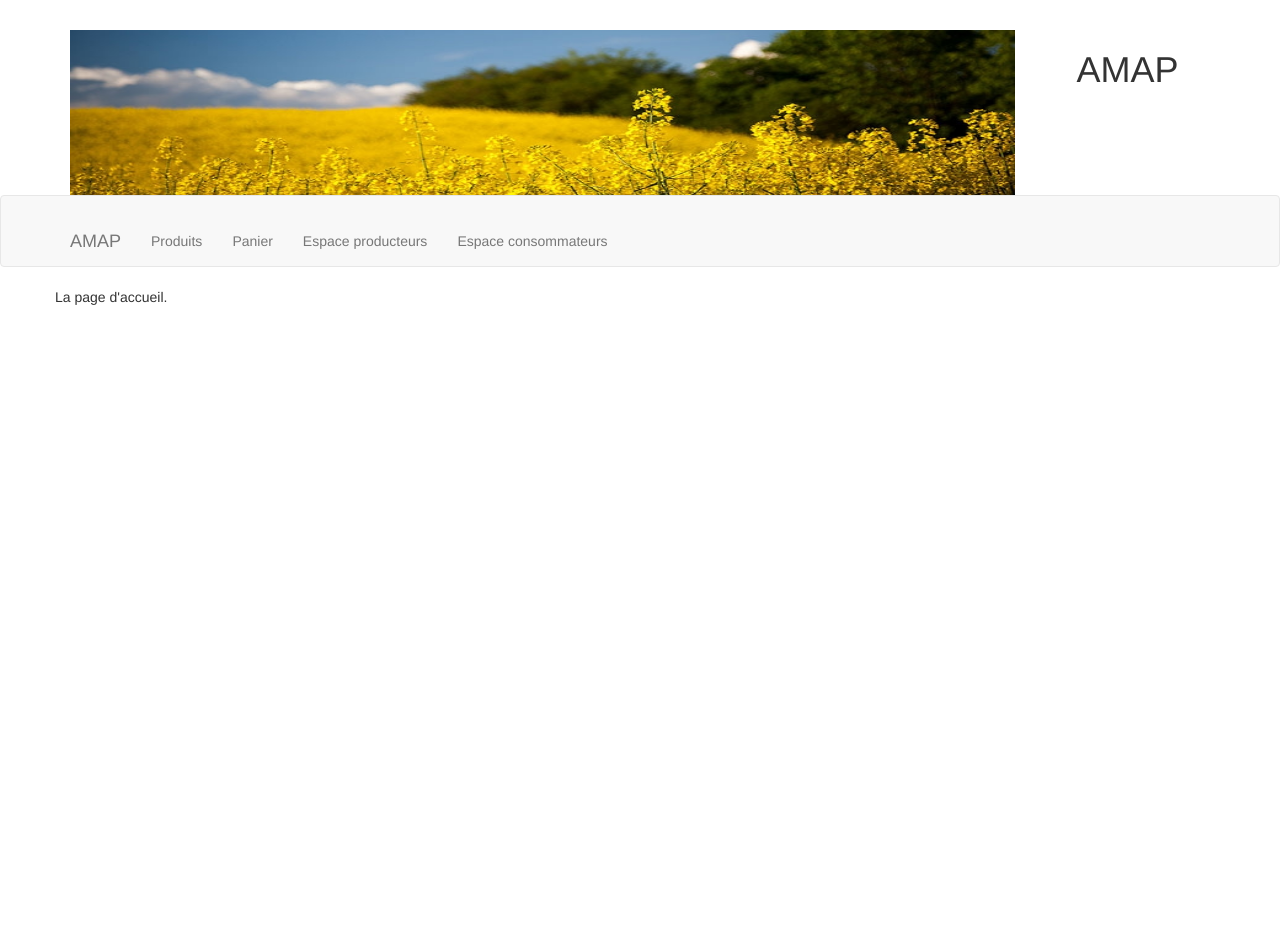
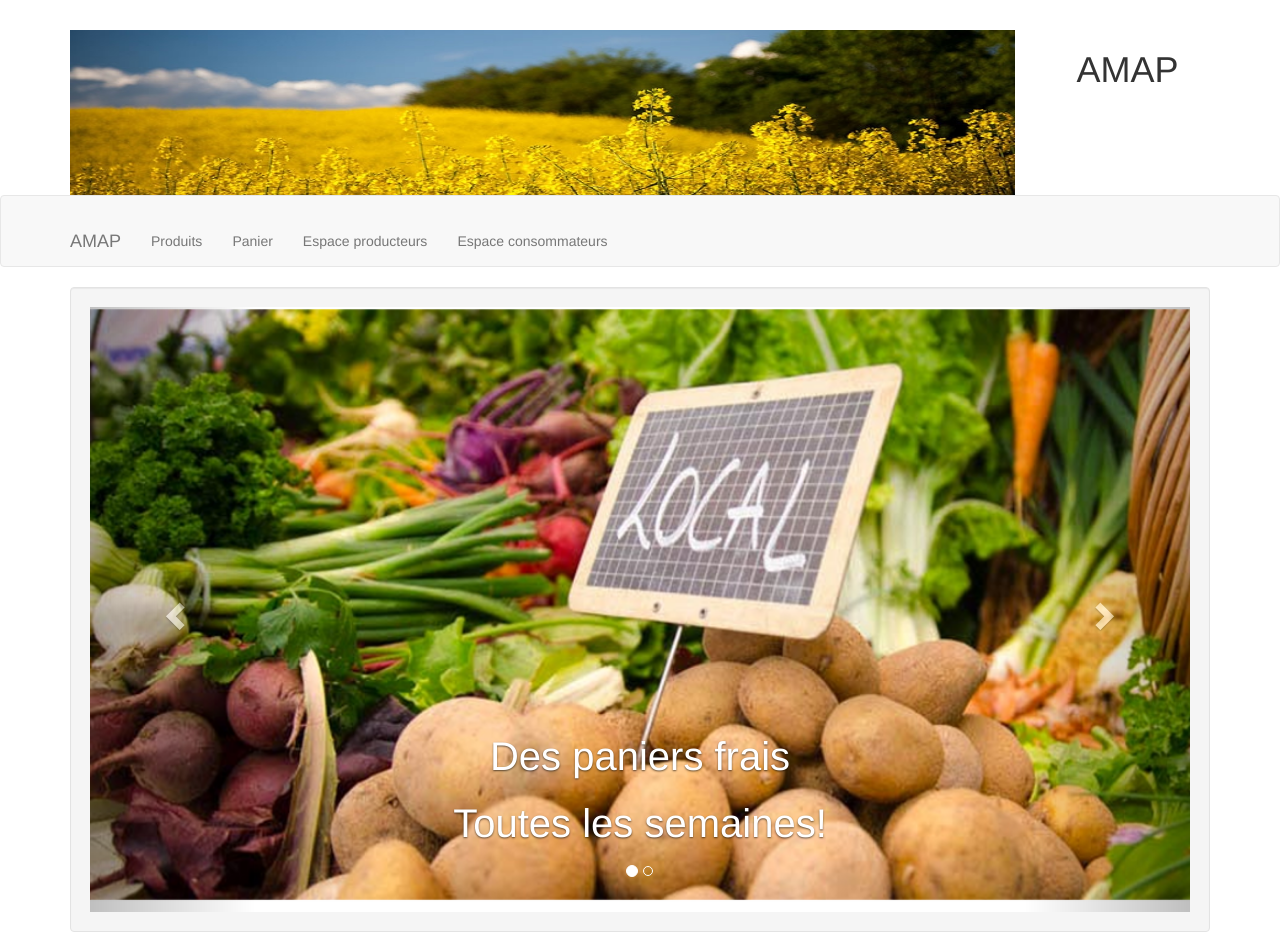
Before and after one commit to Mael4/ppeamap, a PHP site: page / in a window 1280 px wide. Before the commit the page ends 305 px from the top, so only its background shows below. Run offline with PHP 8.4, Linux system fonts and the light colour scheme; data that the repository does not hold is empty; some libraries are stand-ins or nearby versions.

Commit message:
Fin séance 31/01 Mael

```diff
--- a/controleurs/c_AjoutDeProduit.php
+++ b/controleurs/c_AjoutDeProduit.php
@@ -51,6 +51,7 @@ $categories = get_categ();
 
         $req->execute();
         }
+        //sinon
          else{
                global $bdd;
         $req = $bdd->prepare("INSERT INTO produit ( libelle, description, prixunitaire, quantite, id_utilisateur) VALUES ("."'"."$libelle"."'".","."'"."$description"."'".", $prix, $qtt, $id);");
--- a/controleurs/c_modificationDeProduit.php
+++ b/controleurs/c_modificationDeProduit.php
@@ -43,6 +43,7 @@ $test=0;
 
 
          global $bdd;
+         //insertion des données dans la base
         $req = $bdd->prepare("UPDATE produit SET libelle='".$libelle."',
                                              prixunitaire=".$prix.",
                                              quantite=".$qtt.",
@@ -65,6 +66,7 @@ $test=0;
           else{
 
                        global $bdd;
+                       //insertion des données dans la base sans l'image
         $req = $bdd->prepare("UPDATE produit SET libelle='".$libelle."',
                                              prixunitaire=".$prix.",
                                              quantite=".$qtt.",
--- a/css/style.css
+++ b/css/style.css
@@ -3,6 +3,17 @@ h1, h3
     text-align:center;
 }
 
+.carousel {
+
+    overflow: hidden;
+}
+.carousel-caption{
+     font-size: 40px;
+}
+
+.carousel img {
+    width: 100%;
+}
 h3
 {
     background-color:black;
--- a/vues/v_accueil.php
+++ b/vues/v_accueil.php
@@ -1,5 +1,43 @@
 <div class="container">
-	<div class="row">
-		<p>La page d'accueil.</p>
-	</div>
+     <div class='col-12 col-sm-12 well'>
+    <div id="myCarousel" class="carousel slide" data-ride="carousel">
+  <!-- Indicators -->
+  <ol class="carousel-indicators">
+    <li data-target="#myCarousel" data-slide-to="0" class="active"></li>
+    <li data-target="#myCarousel" data-slide-to="1"></li>
+
+  </ol>
+
+  <!-- Wrapper for slides -->
+  <div class="carousel-inner">
+    <div class="item active">
+      <img class="img-responsive" src="img/amap2.png" alt="Amap">
+      <div class="carousel-caption">
+        <p>Des paniers frais</p>
+        <p>Toutes les semaines!</p>
+      </div>
+    </div>
+
+    <div class="item">
+      <img class="img-responsive" src="img/livraison.jpg" alt="Livraison">
+      <div class="carousel-caption">
+        <p>Livraison à domicile!</p>
+
+      </div>
+    </div>
+
+
+  </div>
+
+  <!-- Left and right controls -->
+  <a class="left carousel-control" href="#myCarousel" data-slide="prev">
+    <span class="glyphicon glyphicon-chevron-left"></span>
+    <span class="sr-only">Previous</span>
+  </a>
+  <a class="right carousel-control" href="#myCarousel" data-slide="next">
+    <span class="glyphicon glyphicon-chevron-right"></span>
+    <span class="sr-only">Next</span>
+  </a>
 </div>
+     </div>
+</div>
--- a/vues/v_gestionPanierProducteur.php
+++ b/vues/v_gestionPanierProducteur.php
@@ -29,6 +29,7 @@
 
 		  <div class="col-sm-10 col-xs-12">
 			<?php
+                        //si le producteur clique sur ajouter on affiche le formulaire d'ajout
                                 if($_REQUEST['action']=="Ajouter"){
                                     if (!isset($_SESSION['id_Type_producteur'])) {
 
@@ -124,7 +125,7 @@
 
 				}
                                 }
-
+                          //sinon on affiche le formulaire de modification
                                 else{
 				if (!isset($_SESSION['id_Type_producteur'])) {
 				foreach($produits as $cle => $produit)
```
Also changed, not shown: controleurs/c_commande.php (+26 -3 lines), vues/v_ValidationSupprimer.php (+6 -13 lines), img/amap.jpg (added), img/amap2.png (added), img/livraison.jpg (added).
